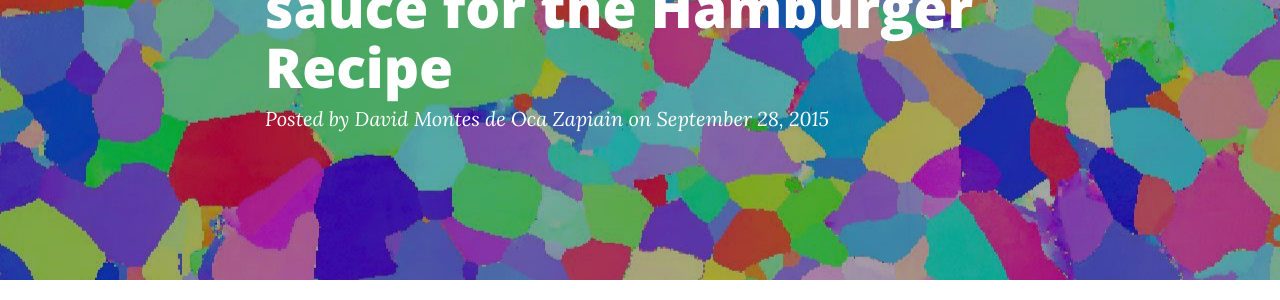
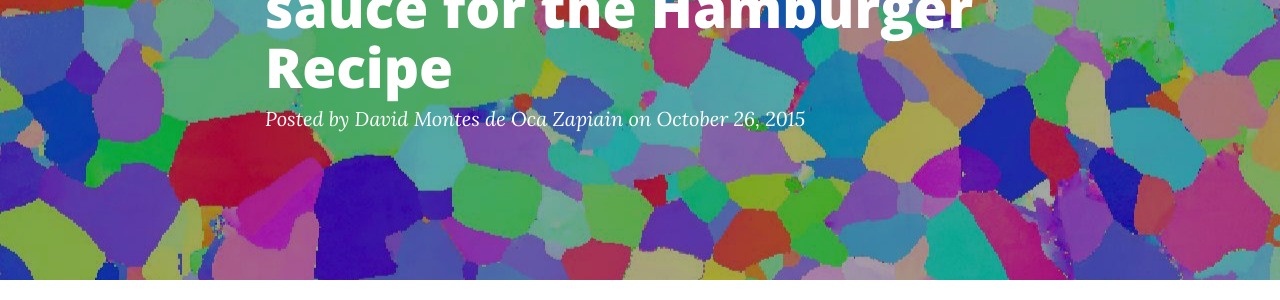
Before and after one commit to Materials-Informatics-Class-Fall2015/MIC-grain-growth, a Jekyll site: the page built from _posts/2015-10-26-Preparing-the-"secret"-sauce-for-the-hamburger-recipe.md, in a window 1280 px wide and 900 px high. Shown: the part 254-554 px from the top of the window. Built offline with Jekyll 4.4.1, drawn with Linux system fonts in a browser that asks for light colours; nearby versions of some CDN libraries; comment, search, counter and statistics services are not loaded.

Commit message:
Update 2015-10-26-Preparing-the-"secret"-sauce-for-the-hamburger-recipe.md

```diff
--- a/_posts/2015-10-26-Preparing-the-"secret"-sauce-for-the-hamburger-recipe.md
+++ b/_posts/2015-10-26-Preparing-the-"secret"-sauce-for-the-hamburger-recipe.md
@@ -1,7 +1,7 @@
 ---
 layout:     post
 title:     Preparing the “secret” sauce for the Hamburger Recipe
-date:       2015-09-28
+date:       2015-10-26
 author:     David Montes de Oca Zapiain
 ---
 
```
